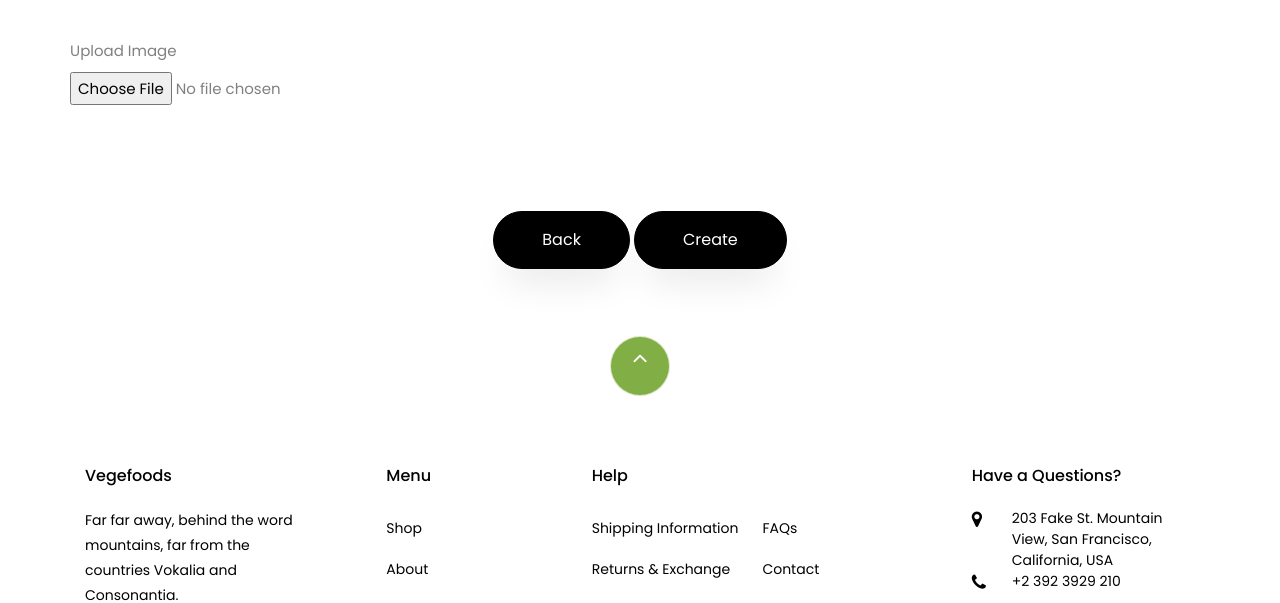
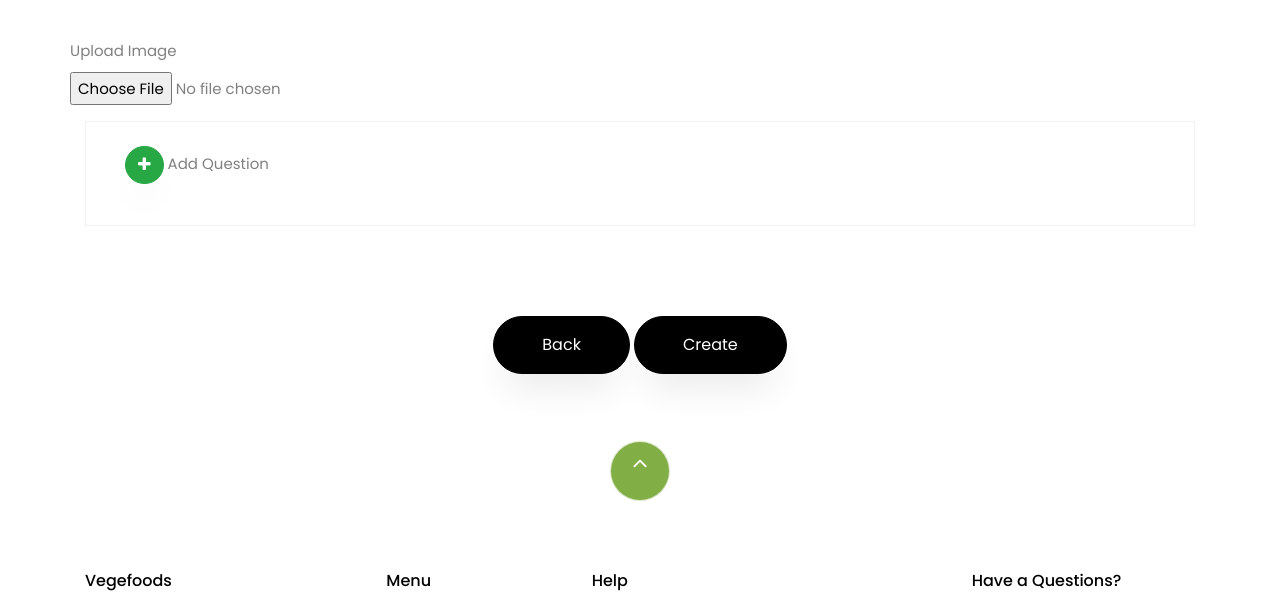
Before and after one commit to marianasrvg/Web_Uquiz, a plain HTML site: page vegefoods/create-quiz.html in a window 1280 px wide. Shown: the part 907-1510 px from the top of the page. Drawn offline with Linux system fonts and the light colour scheme; some packages are replaced by stand-ins of ours; no server answers; files whose address does not match are found by name.

Commit message:
add question section added

```diff
--- a/vegefoods/create-quiz.html
+++ b/vegefoods/create-quiz.html
@@ -115,9 +115,24 @@
 						</div>
 					</form><!-- END -->
 				</div>
-					<!---->
+				<!--Add questions -->
+				<div class="col-md-12">
+					<div class="cart-detail p-3 p-md-4">
+						<div class="col-md-12">
+							<div class="form-group">
+								<button type="button" class="btn btn-success btn-circle btn-xl" data-toggle="modal"
+									data-target="#modelId"><i class="fa fa-plus"></i>
+								</button>
+								<label for="quiz-image">Add Question</label>
+							</div>
+						</div>
+						<!---preguntas-->
+
+					</div>
+				</div><!--End Add questions -->
 			</div>
-		</div> <!-- .col-md-8 --><!--Quiz details-->
+		</div> <!-- .col-md-8 -->
+		<!--Quiz details-->
 	</section> <!-- .section -->
 
 	<div class="container">
```
